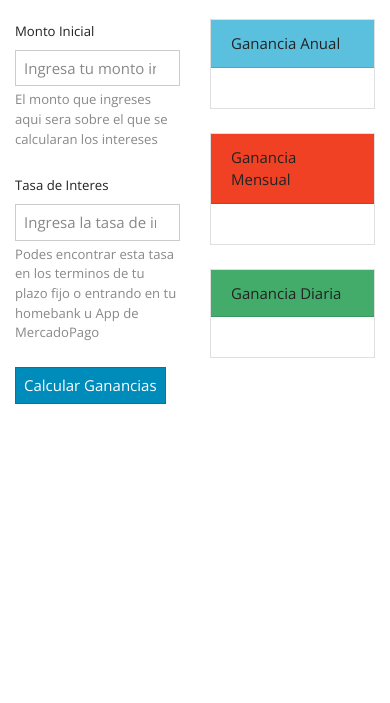
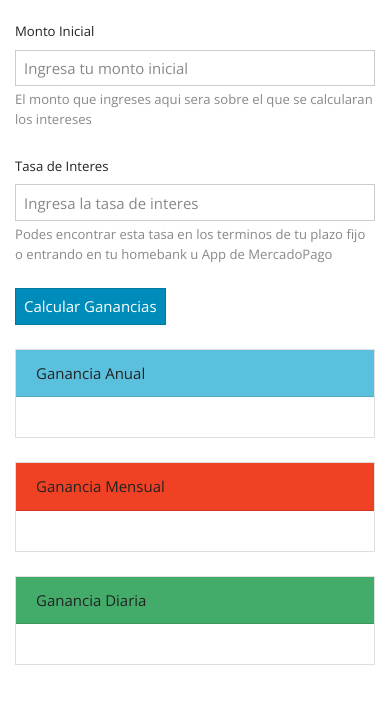
Before and after one commit to aidb1993/Calculadora-de-intereses, a plain HTML site: page index.html in a window 390 px wide. Shown: the part 119-822 px from the top of the page. Drawn offline with nearby package versions, Linux system fonts and the light colour scheme.

Commit message:
fixed issues with response view

```diff
--- a/index.html
+++ b/index.html
@@ -13,7 +13,7 @@
     <h1 class="text-center mt-4">Calculadora de Intereses</h1>
     <div class="container">
         <div class="row mt-4" id="row">
-            <div class="col">
+            <div class="col-md-6">
                     <div class="row">
                         <!-- Form -->
                             <form id="entry">
@@ -31,14 +31,14 @@
                                         <small class="form-text text-muted">Podes encontrar esta tasa en los terminos de tu plazo fijo o entrando en tu homebank u App de MercadoPago</small>
                                     </div>
                                 </div>
-                                <div class="col">
+                                <div class="col mb-4">
                                         <button id="calcular" type="submit" class="btn btn-primary">Calcular Ganancias</button>
                                 </div>
                             </form>
                     </div>
             </div>
             <!-- Ganancias Display -->
-            <div class="col" id="ganancias">
+            <div class="col-md-6" id="ganancias">
                     <div class="card mb-4 text-dark ">
                         <div class="card-header bg-info">Ganancia Anual</div>
                         <div class="card-body text-center" id="anual"></div>
@@ -47,7 +47,7 @@
                         <div class="card-header bg-danger"> Ganancia Mensual</div>
                         <div class="card-body text-center" id="mensual"></div>
                     </div>
-                    <div class="card">
+                    <div class="card mb-4">
                         <div class="card-header text-dark bg-success"> Ganancia Diaria</div>
                         <div class="card-body text-center" id="diaria"></div>
                     </div>
```
